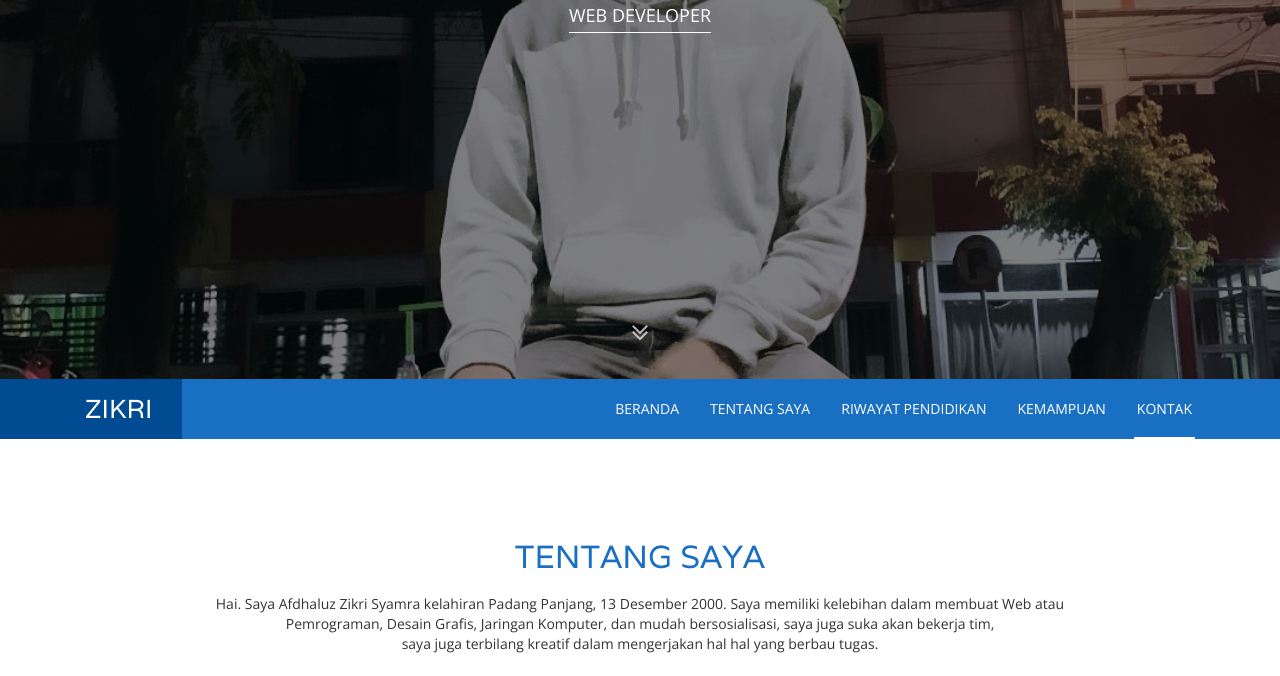
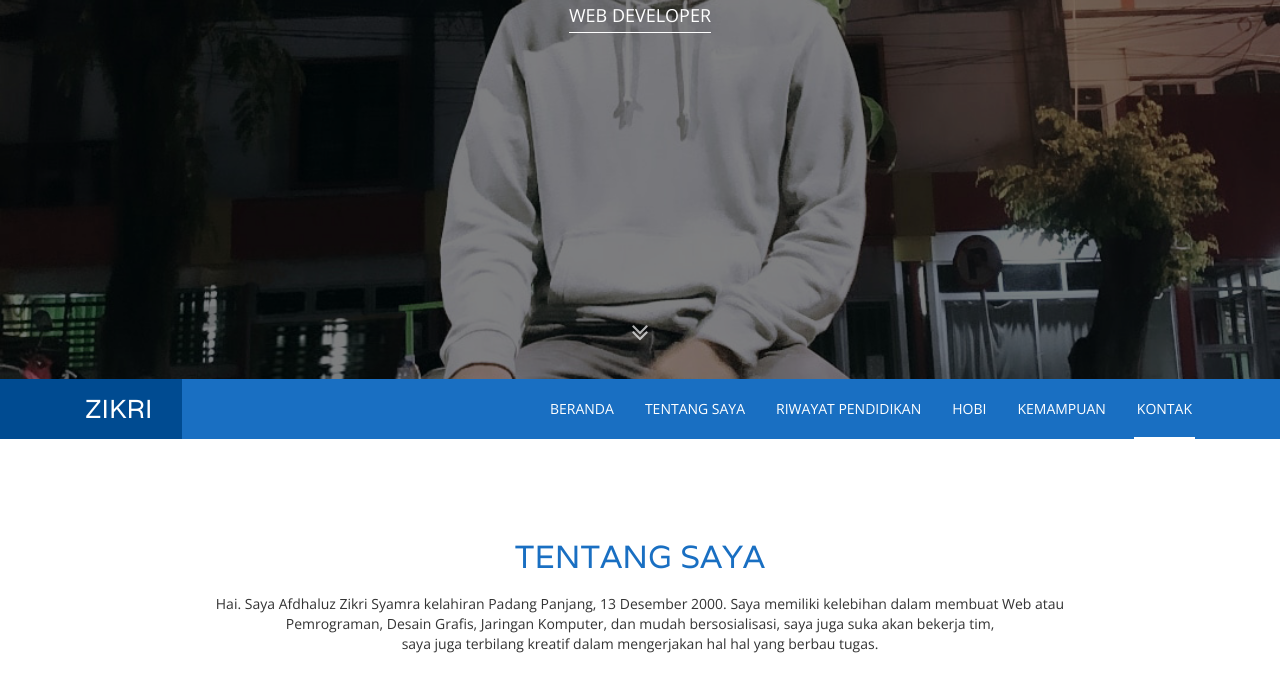
Before and after one commit to zikris00/zikris00.github.io, a plain HTML site: page index.html in a window 1280 px wide. Shown: the part 421-1097 px from the top of the page. Drawn offline with nearby package versions, Linux system fonts and the light colour scheme.

Commit message:
Update index.html

```diff
--- a/index.html
+++ b/index.html
@@ -96,6 +96,7 @@
                         <li class="page-scroll"><a href="#top">Beranda</a></li>
                         <li class="page-scroll"><a href="#intro">Tentang Saya</a></li>
                         <li class="page-scroll"><a href="#riwayat">Riwayat Pendidikan</a></li>
+                        <li class="page-scroll"><a href="#hobi">Hobi</a></li>
                         <li class="page-scroll"><a href="#skills">Kemampuan</a></li>
                         <li class="page-scroll"><a href="#kontak">Kontak</a></li>
 
@@ -157,7 +158,7 @@
 <!-- End Riwayat section -->
 
 <!-- Riwayat section -->
-        <section class="site-section section-about text-center" id="riwayat">
+        <section class="site-section section-about text-center" id="hobi">
             <div class="container">
                 <h2>Hobi</h2>
                 <div class="row">
```
